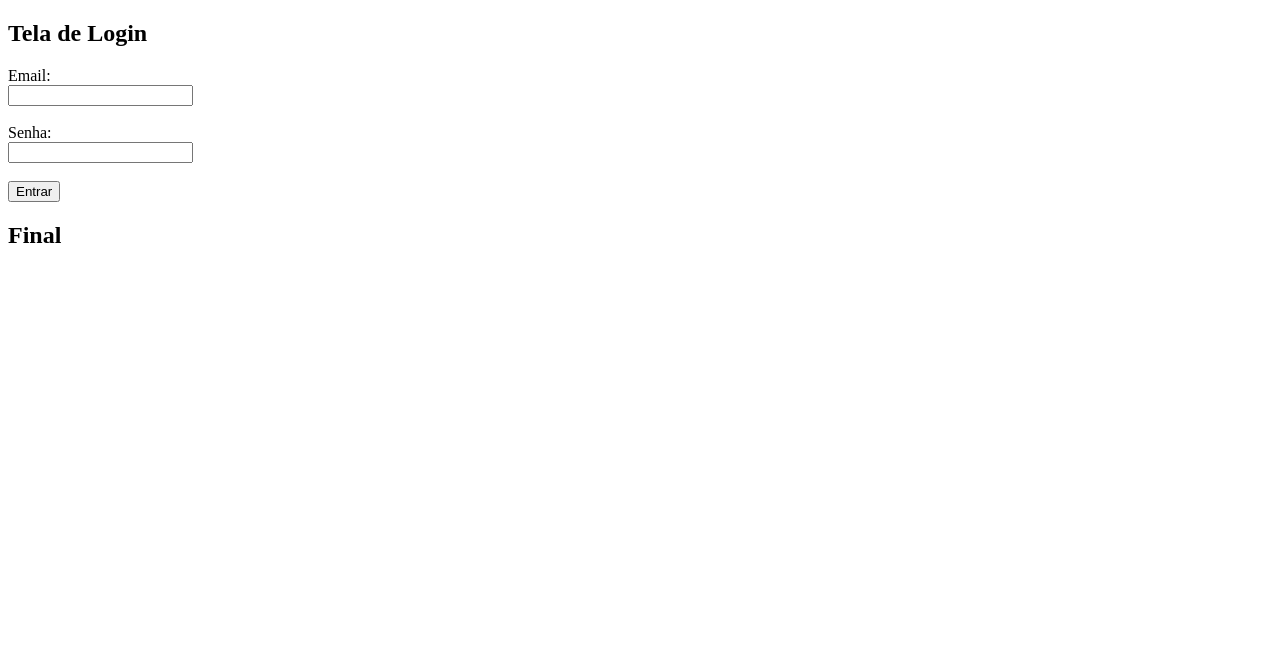
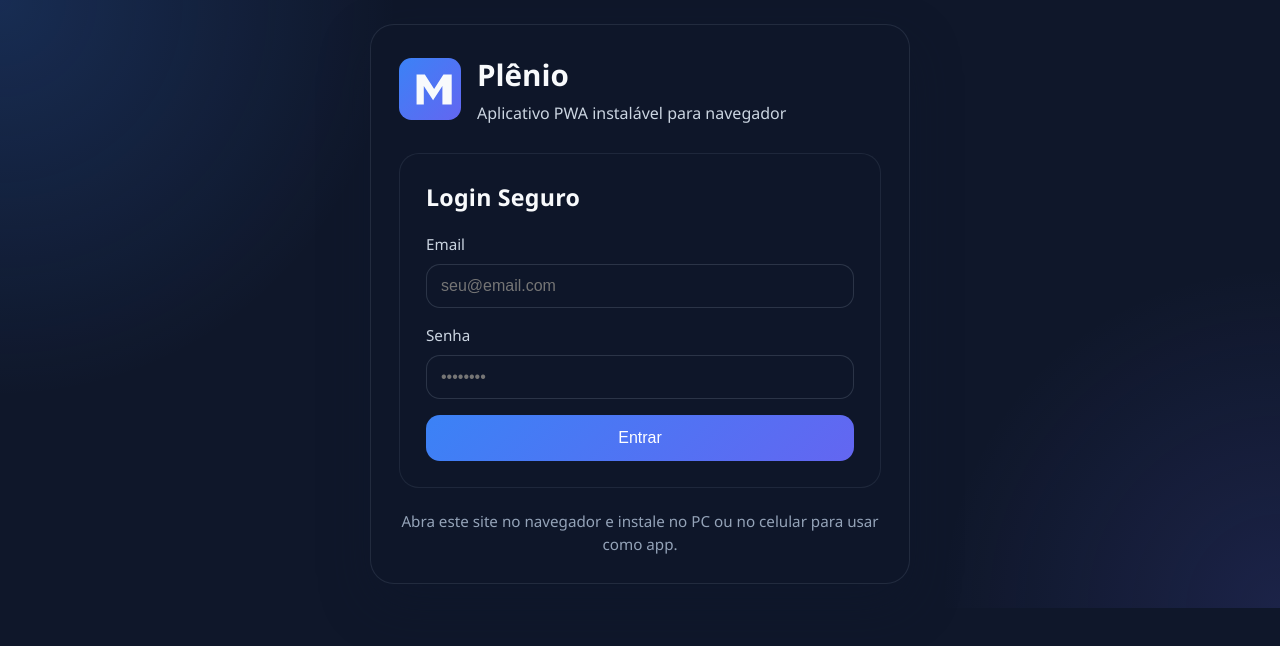
Before and after one commit to lucassena2004/siteOn, a plain HTML site: page index.html in a window 1280 px wide. Drawn offline with Linux system fonts and the light colour scheme.

Commit message:
Atualização projeto com PWA

```diff
--- a/index.html
+++ b/index.html
@@ -1,24 +1,45 @@
 <!DOCTYPE html>
-<html lang="en">
+<html lang="pt-BR">
 <head>
     <meta charset="UTF-8">
-    <meta name="viewport" content="width=device-width, initial-scale=1.0">
-    <title>Document</title>
+    <meta name="viewport" content="width=device-width, initial-scale=1.0, viewport-fit=cover">
+    <meta name="theme-color" content="#1e40af">
+    <link rel="manifest" href="manifest.json">
+    <link rel="icon" href="icons/icon.svg" type="image/svg+xml">
+    <link rel="apple-touch-icon" href="icons/icon.svg">
+    <link rel="stylesheet" href="styles.css">
+    <title>Plênio PWA</title>
 </head>
 <body>
+    <div class="app-shell">
+        <header>
+            <div class="app-logo">
+                <img src="icons/icon.svg" alt="Plênio logo">
+            </div>
+            <div>
+                <h1>Plênio</h1>
+                <p>Aplicativo PWA instalável para navegador</p>
+            </div>
+        </header>
 
-    <h2>Tela de Login</h2>
+        <main class="card">
+            <h2>Login Seguro</h2>
+            <form id="login-form">
+                <div class="form-group">
+                    <label for="email">Email</label>
+                    <input type="email" id="email" name="email" placeholder="seu@email.com" required>
+                </div>
+                <div class="form-group">
+                    <label for="senha">Senha</label>
+                    <input type="password" id="senha" name="senha" placeholder="••••••••" required>
+                </div>
+                <button type="submit">Entrar</button>
+            </form>
+        </main>
 
-<form>
-    <label for = "email"> Email: </label><br>
-    <input type = "email" id = "email" name = "email"><br><br>
-
-    <label for = "senha"> Senha: </label><br>
-    <input type = "password" id = "senha" name = "senha"><br><br>
-    <input type = "submit" value = "Entrar">
-
-    <h2>Final</h2>
-
-</form>
+        <footer>Abra este site no navegador e instale no PC ou no celular para usar como app.</footer>
+    </div>
+    <div id="snackbar" class="snackbar"></div>
+    <script src="main.js"></script>
 </body>
 </html>
--- a/main.js
+++ b/main.js
@@ -1 +1,23 @@
-console.log("Hello world")
+const snackbar = document.getElementById('snackbar');
+const loginForm = document.getElementById('login-form');
+
+if ('serviceWorker' in navigator) {
+  window.addEventListener('load', () => {
+    navigator.serviceWorker.register('/sw.js')
+      .then(() => console.log('Service Worker registrado com sucesso.'))
+      .catch(error => console.error('Falha ao registrar Service Worker:', error));
+  });
+}
+
+loginForm?.addEventListener('submit', event => {
+  event.preventDefault();
+  const email = document.getElementById('email')?.value || '';
+  showSnackbar(`Bem-vindo, ${email}`);
+});
+
+function showSnackbar(message) {
+  if (!snackbar) return;
+  snackbar.textContent = message;
+  snackbar.classList.add('visible');
+  window.setTimeout(() => snackbar.classList.remove('visible'), 3200);
+}
--- /dev/null
+++ b/styles.css
@@ -0,0 +1,142 @@
+/* Styles for Plênio PWA */
+:root {
+    color-scheme: dark;
+    font-family: 'Segoe UI', Tahoma, Geneva, Verdana, sans-serif;
+    background-color: #0f172a;
+    color: #f8fafc;
+    line-height: 1.5;
+}
+* {
+    box-sizing: border-box;
+}
+html, body {
+    min-height: 100%;
+    margin: 0;
+    padding: 0;
+}
+body {
+    display: flex;
+    justify-content: center;
+    align-items: center;
+    padding: 24px;
+    background: radial-gradient(circle at top left, rgba(59, 130, 246, .2), transparent 28%),
+                radial-gradient(circle at bottom right, rgba(99, 102, 241, .15), transparent 24%),
+                #0f172a;
+}
+.app-shell {
+    width: min(100%, 540px);
+    padding: 28px;
+    border-radius: 24px;
+    background: rgba(15, 23, 42, 0.92);
+    border: 1px solid rgba(148, 163, 184, 0.15);
+    box-shadow: 0 20px 50px rgba(15, 23, 42, 0.35);
+}
+header {
+    display: flex;
+    align-items: center;
+    gap: 16px;
+    margin-bottom: 28px;
+}
+.app-logo {
+    width: 62px;
+    height: 62px;
+    border-radius: 18px;
+    background: linear-gradient(135deg, #3b82f6, #6366f1);
+    display: inline-flex;
+    justify-content: center;
+    align-items: center;
+}
+.app-logo img {
+    width: 100%;
+    height: 100%;
+}
+header h1 {
+    margin: 0;
+    font-size: 1.85rem;
+}
+header p {
+    margin: 4px 0 0;
+    color: #cbd5e1;
+}
+.card {
+    background: rgba(15, 23, 42, 0.85);
+    border-radius: 20px;
+    padding: 26px;
+    border: 1px solid rgba(148, 163, 184, 0.12);
+}
+.card h2 {
+    margin: 0 0 18px;
+    font-size: 1.45rem;
+    letter-spacing: 0.01em;
+}
+.form-group {
+    margin-bottom: 16px;
+}
+.form-group label {
+    display: block;
+    margin-bottom: 8px;
+    font-size: 0.95rem;
+    color: #cbd5e1;
+}
+.form-group input {
+    width: 100%;
+    padding: 12px 14px;
+    border-radius: 14px;
+    border: 1px solid rgba(148, 163, 184, 0.22);
+    background: rgba(15, 23, 42, 0.95);
+    color: #f8fafc;
+    font-size: 1rem;
+}
+.form-group input:focus {
+    outline: none;
+    border-color: #60a5fa;
+    box-shadow: 0 0 0 4px rgba(96, 165, 250, 0.15);
+}
+button {
+    width: 100%;
+    padding: 14px 16px;
+    border: none;
+    border-radius: 14px;
+    background: linear-gradient(135deg, #3b82f6, #6366f1);
+    color: white;
+    font-size: 1rem;
+    cursor: pointer;
+    transition: transform 0.2s ease, box-shadow 0.2s ease;
+}
+button:hover {
+    transform: translateY(-1px);
+    box-shadow: 0 12px 25px rgba(59, 130, 246, 0.25);
+}
+footer {
+    margin-top: 22px;
+    color: #94a3b8;
+    text-align: center;
+    font-size: 0.95rem;
+}
+.snackbar {
+    position: fixed;
+    left: 50%;
+    bottom: 24px;
+    transform: translateX(-50%) translateY(100%);
+    min-width: 260px;
+    padding: 14px 18px;
+    border-radius: 999px;
+    background: rgba(15, 23, 42, 0.95);
+    color: #e2e8f0;
+    text-align: center;
+    transition: transform 0.25s ease, opacity 0.25s ease;
+    opacity: 0;
+    z-index: 20;
+}
+.snackbar.visible {
+    transform: translateX(-50%) translateY(0);
+    opacity: 1;
+}
+@media (max-width: 520px) {
+    body {
+        padding: 16px;
+    }
+    .app-shell {
+        padding: 22px;
+    }
+}
```
Also changed, not shown: sw.js (added, +48 -0 lines), icons/icon.svg (added), manifest.json (added), 1 other file.
